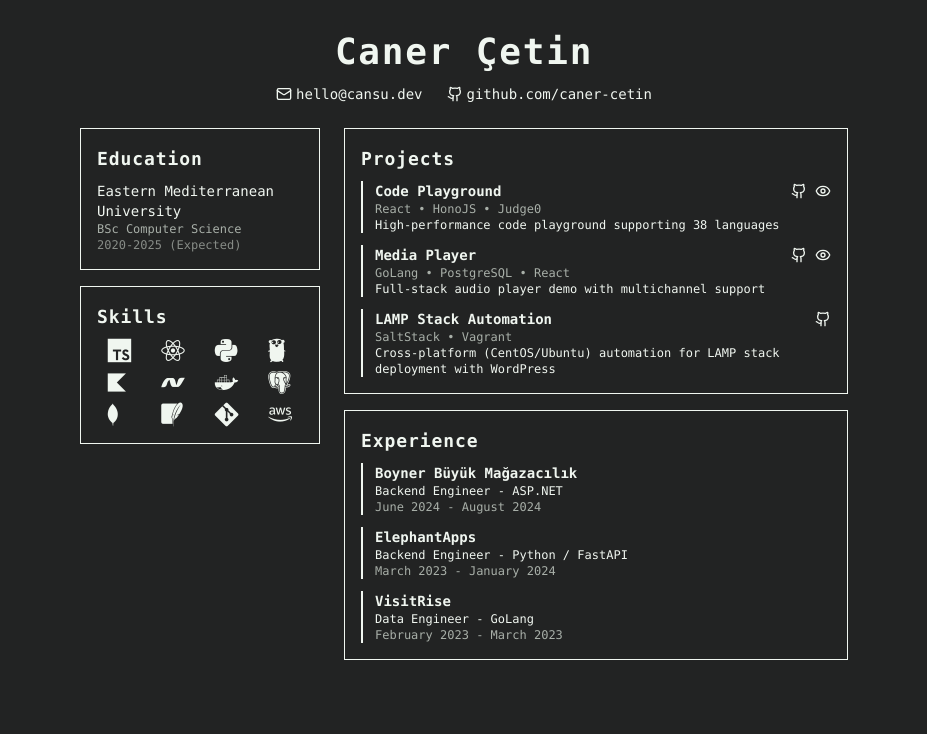
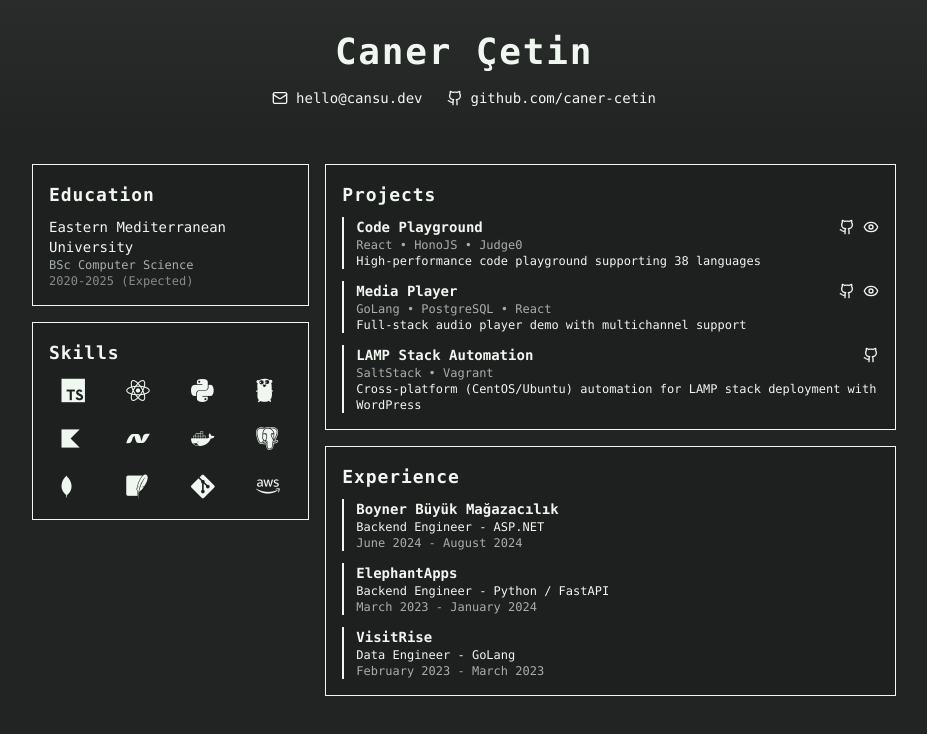
Before and after one commit to caner-cetin/resume-cansu-dev, a React (Vite) app: page / in a window 1280 px wide. Shown: the top 734 px of the page, without its empty margins (176-1103 px from the left). Built offline with nearby package versions, Linux system fonts and the light colour scheme.

Commit message:
layout update

```diff
--- a/src/Resume.tsx
+++ b/src/Resume.tsx
@@ -1,4 +1,5 @@
 import { Mail, Github, Eye } from 'lucide-react';
+
 const Resume = () => {
   const skills = [
     { id: 1, icon: "devicon-typescript-plain", text: "TypeScript" },
@@ -16,10 +17,12 @@ const Resume = () => {
   ];
 
   return (
-    <div className="min-h-screen bg-[#222323] text-[#f0f6f0] font-mono p-4 md:p-8">
-      <div className="max-w-3xl mx-auto mb-6">
-        <h1 className="text-[#f0f6f0] text-3xl md:text-4xl font-bold text-center mb-3 tracking-wider">Caner Çetin</h1>
-        <div className="flex justify-center space-x-4 md:space-x-6 text-sm">
+    <div className="min-h-screen bg-[#222323] text-[#f0f6f0] font-mono">
+      {/* Header Section - Reduced padding */}
+      <div className="relative py-8 mb-6 bg-gradient-to-b from-[#2a2b2b] to-[#222323]">
+        <div className="max-w-4xl mx-auto px-4">
+          <h1 className="text-3xl md:text-4xl font-bold text-center mb-4 tracking-wider">Caner Çetin</h1>
+          <div className="flex justify-center space-x-6 text-sm">
             {[
               { icon: Mail, text: 'hello@cansu.dev', link: 'mailto:hello@cansu.dev' },
               { icon: Github, text: 'github.com/caner-cetin', link: 'https://github.com/caner-cetin' },
@@ -27,18 +30,21 @@ const Resume = () => {
               <a
                 key={item.link}
                 href={item.link}
-              className="flex items-center text-[#f0f6f0] hover:text-[#a8afa8] transition-colors"
+                className="flex items-center text-[#f0f6f0] hover:text-[#a8afa8] transition-colors group"
               >
-              <item.icon className="w-4 h-4 mr-1" />
-              <span className="hidden md:inline">{item.text}</span>
+                <item.icon className="w-4 h-4 mr-2" />
+                <span>{item.text}</span>
               </a>
             ))}
           </div>
         </div>
+      </div>
 
-      <div className="max-w-3xl mx-auto grid grid-cols-1 md:grid-cols-3 gap-4 md:gap-6">
-        <div className="md:col-span-1 space-y-4">
-          <div className="p-4 border border-[#f0f6f0]">
+      {/* Main Content - Reduced spacing */}
+      <div className="max-w-4xl mx-auto px-4 grid grid-cols-1 lg:grid-cols-3 gap-4">
+        {/* Left Column */}
+        <div className="lg:col-span-1 space-y-4">
+          <div className="p-4 border border-[#f0f6f0] hover:border-[#a8afa8] transition-colors bg-[#1e1f1f]">
             <h2 className="text-lg font-bold mb-2 tracking-wider">Education</h2>
             <div>
               <p className="text-sm">Eastern Mediterranean University</p>
@@ -47,24 +53,25 @@ const Resume = () => {
             </div>
           </div>
 
-          <div className="p-4 border border-[#f0f6f0]">
+          <div className="p-4 border border-[#f0f6f0] hover:border-[#a8afa8] transition-colors bg-[#1e1f1f]">
             <h2 className="text-lg font-bold mb-2 tracking-wider">Skills</h2>
-            <div className="grid grid-cols-4 gap-2">
+            <div className="grid grid-cols-4 gap-4">
               {skills.map((skill) => (
                 <div
                   key={skill.id}
-                  className="flex items-center justify-center text-2xl"
+                  className="group flex items-center justify-center"
                   title={skill.text}
                 >
-                  <i className={`${skill.icon} hover:text-[#a8afa8] transition-colors`} />
+                  <i className={`${skill.icon} text-2xl group-hover:text-[#a8afa8] transition-colors`} />
                 </div>
               ))}
             </div>
           </div>
         </div>
 
-        <div className="md:col-span-2 space-y-4">
-          <div className="p-4 border border-[#f0f6f0]">
+        {/* Right Column */}
+        <div className="lg:col-span-2 space-y-4">
+          <div className="p-4 border border-[#f0f6f0] hover:border-[#a8afa8] transition-colors bg-[#1e1f1f]">
             <h2 className="text-lg font-bold mb-2 tracking-wider">Projects</h2>
             <div className="space-y-3">
               {[
@@ -95,12 +102,19 @@ const Resume = () => {
                   description: 'Cross-platform (CentOS/Ubuntu) automation for LAMP stack deployment with WordPress'
                 }
               ].map((project) => (
-                <div key={project.title} className="border-l-2 border-[#f0f6f0] pl-3">
+                <div
+                  key={project.title}
+                  className="border-l-2 border-[#f0f6f0] pl-3 hover:border-[#a8afa8] transition-colors"
+                >
                   <div className="flex justify-between items-center">
                     <h3 className="font-bold text-sm">{project.title}</h3>
                     <div className="flex space-x-2">
                       {project.links.map((link) => (
-                        <a key={link.url} href={link.url} className="text-[#f0f6f0] hover:text-[#a8afa8]">
+                        <a
+                          key={link.url}
+                          href={link.url}
+                          className="text-[#f0f6f0] hover:text-[#a8afa8]"
+                        >
                           <link.icon className="w-4 h-4" />
                         </a>
                       ))}
@@ -113,7 +127,7 @@ const Resume = () => {
             </div>
           </div>
 
-          <div className="p-4 border border-[#f0f6f0]">
+          <div className="p-4 border border-[#f0f6f0] hover:border-[#a8afa8] transition-colors bg-[#1e1f1f]">
             <h2 className="text-lg font-bold mb-2 tracking-wider">Experience</h2>
             <div className="space-y-3">
               {[
@@ -133,7 +147,10 @@ const Resume = () => {
                   period: 'February 2023 - March 2023'
                 }
               ].map((job) => (
-                <div key={job.company} className="border-l-2 border-[#f0f6f0] pl-3">
+                <div
+                  key={job.company}
+                  className="border-l-2 border-[#f0f6f0] pl-3 hover:border-[#a8afa8] transition-colors"
+                >
                   <h3 className="font-bold text-sm">{job.company}</h3>
                   <p className="text-xs">{job.position}</p>
                   <p className="text-xs text-[#a8afa8]">{job.period}</p>
```
Also changed, not shown: 1 other file (tests, documents, lock files or other folders). Lines whose indentation alone changed are shown as unchanged.
